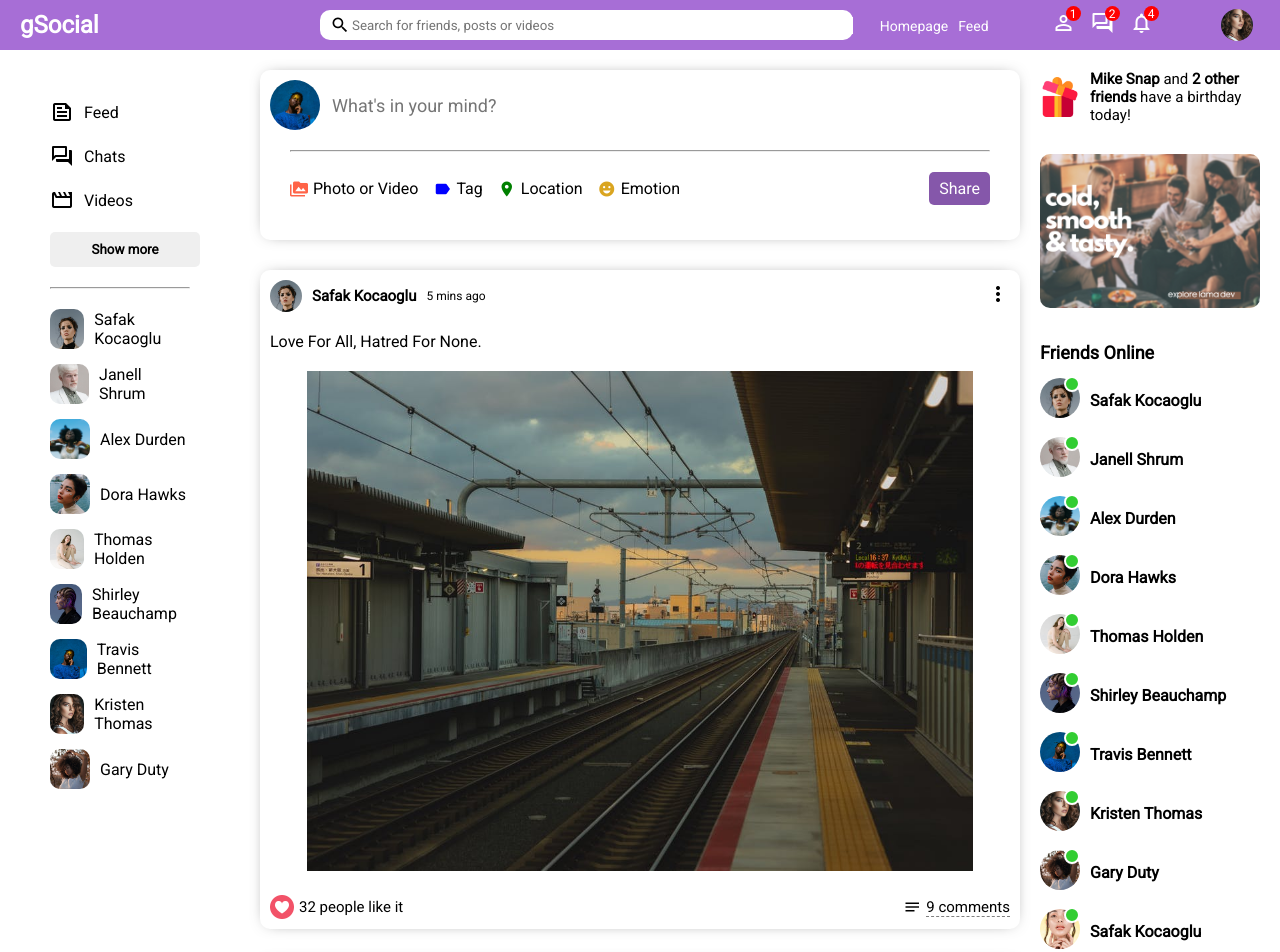
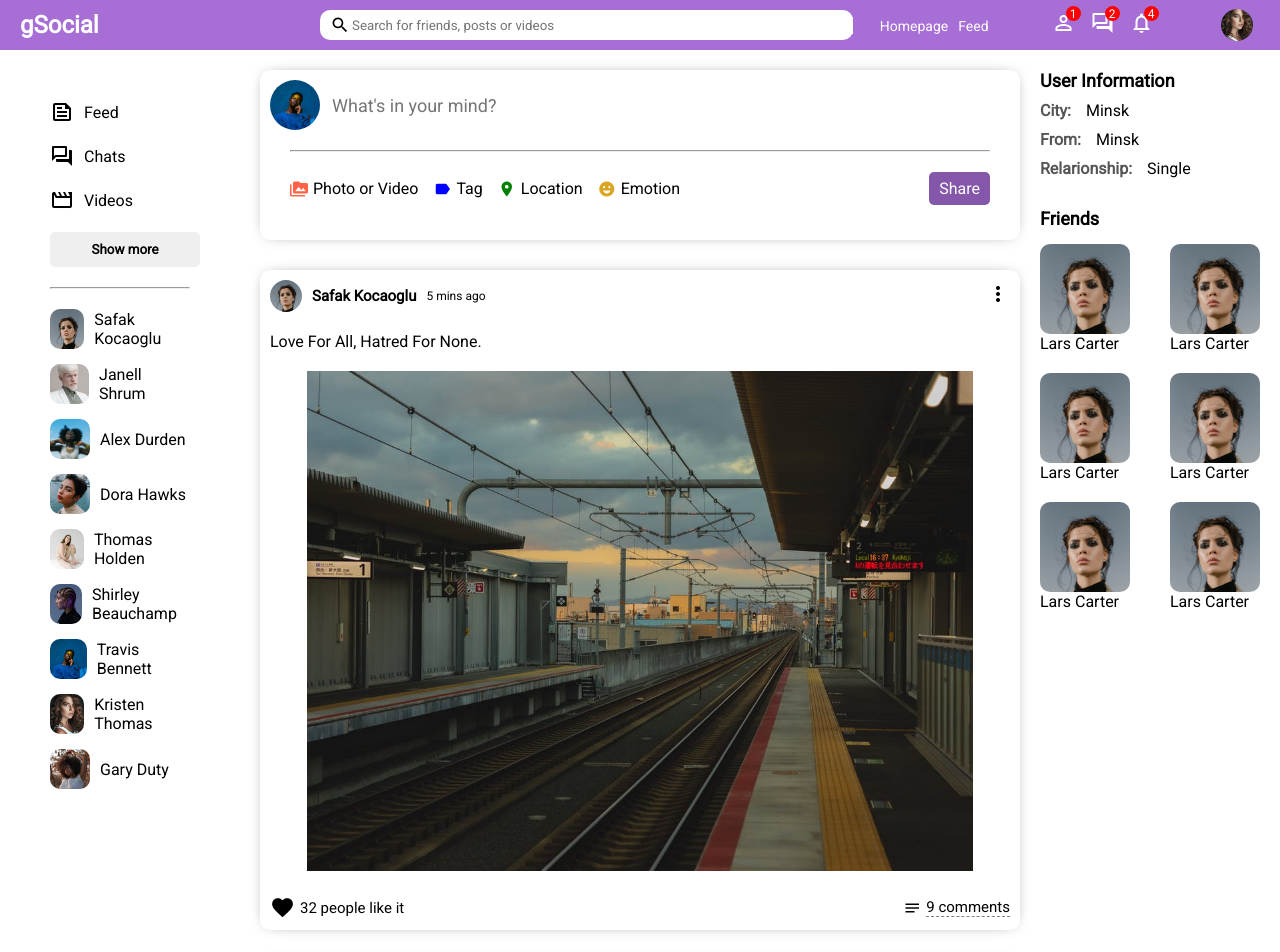
Before and after one commit to georgyshkliaryk/social-network-app, a React (Create React App) app in the folder client/: page / in a window 1280 px wide. Shown: the top 952 px of the page. Built offline with nearby package versions, Linux system fonts and the light colour scheme; the HTML template or start-up script is replaced by a standard one.

Commit message:
profile page

```diff
--- a/client/src/App.js
+++ b/client/src/App.js
@@ -1,11 +1,12 @@
 import "./App.scss";
 import Home from "./pages/home/Home";
+import Profile from "./pages/profile/Profile";
 
 function App() {
   return (
     <div>
       <Home />
-
+      {/* <Profile /> */}
     </div>
   );
 }
--- a/client/src/components/post/Post.jsx
+++ b/client/src/components/post/Post.jsx
@@ -5,11 +5,13 @@ import { useState } from "react";
 function Post({ post }) {
   const [like, setLike] = useState(post.like);
   const [isLiked, setIsLiked] = useState(false);
+  let [color, setColor] = useState(post.like);
 
   const likeHandler = () => {
     setLike(isLiked ? like - 1 : like + 1);
+    setColor(isLiked ? color = "black" : color = "red");
     setIsLiked(!isLiked);
-  }
+  };
   return (
     <div className="post__container">
       <div className="post__wrapper">
@@ -35,7 +37,9 @@ function Post({ post }) {
         </div>
         <div className="post__bottom">
           <div className="post__bottom-left">
-            <img className="like__icon" src="/assets/heart.png" alt="like" onClick={likeHandler}/>
+            <span class="material-icons-outlined like noselect" onClick={likeHandler} style={{color}}>
+              favorite
+            </span>
             <span className="post__like-counter">{like} people like it</span>
           </div>
           <div className="post__bottom-right">
--- a/client/src/components/post/Post.scss
+++ b/client/src/components/post/Post.scss
@@ -85,3 +85,24 @@
     border-bottom: 1px dashed grey;
     font-size: 15px;
 }
+
+.like {
+  cursor: pointer;
+  margin-right: 5px;
+  font-size: 25px;
+}
+
+.like:hover {
+  transform: scale(1.5);
+  color: red;
+}
+
+.noselect {
+  -webkit-touch-callout: none; /* iOS Safari */
+    -webkit-user-select: none; /* Safari */
+     -khtml-user-select: none; /* Konqueror HTML */
+       -moz-user-select: none; /* Old versions of Firefox */
+        -ms-user-select: none; /* Internet Explorer/Edge */
+            user-select: none; /* Non-prefixed version, currently
+                                  supported by Chrome, Edge, Opera and Firefox */
+}
--- a/client/src/components/rightbar/Rightbar.jsx
+++ b/client/src/components/rightbar/Rightbar.jsx
@@ -2,10 +2,10 @@ import "./Rightbar.scss";
 import { Users } from "../../dummyData";
 import OnlineFriends from "../onlineFriends/OnlineFriends";
 
-const Rightbar = () => {
-  return (
-    <div className="rightbar__container">
-      <div className="rightbar__wrapper">
+function Rightbar() {
+  const HomeRightbar = () => {
+    return (
+      <>
         <div className="birthday__container">
           <img
             src="/assets/gift.png"
@@ -19,13 +19,69 @@ const Rightbar = () => {
         <img src="/assets/ad.png" alt="ad" className="rightbar__ad" />
         <h4 className="rightbar__title">Friends Online</h4>
         <ul className="rightbar__friend__list">
-          {Users.map(u => (
+          {Users.map((u) => (
             <OnlineFriends key={u.id} user={u} />
           ))}
         </ul>
+      </>
+    );
+  };
+
+  const ProfileRightbar = () => {
+    return(
+      <>
+        <h4 className="rightbar__profile-title">User Information</h4>
+        <div className="rightbar__info">
+          <div className="rightbar__info-item">
+            <span className="rightbar__info-key">City:</span>
+            <span className="rightbar__info-value">Minsk</span>
+          </div>
+          <div className="rightbar__info-item">
+            <span className="rightbar__info-key">From:</span>
+            <span className="rightbar__info-value">Minsk</span>
+          </div>
+          <div className="rightbar__info-item">
+            <span className="rightbar__info-key">Relarionship:</span>
+            <span className="rightbar__info-value">Single</span>
+          </div>
+        </div>
+        <h4 className="rightbar__title">Friends</h4>
+        <div className="rightbar__followings">
+          <div className="rightbar__following">
+            <img src="/assets/person/1.jpeg" alt="friend" className="rightbar__following-image"/>
+            <span className="rightbar__following-name">Lars Carter</span>
+          </div>
+          <div className="rightbar__following">
+            <img src="/assets/person/1.jpeg" alt="friend" className="rightbar__following-image"/>
+            <span className="rightbar__following-name">Lars Carter</span>
+          </div>
+          <div className="rightbar__following">
+            <img src="/assets/person/1.jpeg" alt="friend" className="rightbar__following-image"/>
+            <span className="rightbar__following-name">Lars Carter</span>
+          </div>
+          <div className="rightbar__following">
+            <img src="/assets/person/1.jpeg" alt="friend" className="rightbar__following-image"/>
+            <span className="rightbar__following-name">Lars Carter</span>
+          </div>
+          <div className="rightbar__following">
+            <img src="/assets/person/1.jpeg" alt="friend" className="rightbar__following-image"/>
+            <span className="rightbar__following-name">Lars Carter</span>
+          </div>
+          <div className="rightbar__following">
+            <img src="/assets/person/1.jpeg" alt="friend" className="rightbar__following-image"/>
+            <span className="rightbar__following-name">Lars Carter</span>
+          </div>
+        </div>
+      </>
+    )
+  }
+  return (
+    <div className="rightbar__container">
+      <div className="rightbar__wrapper">
+        <ProfileRightbar />
       </div>
     </div>
   );
-};
+}
 
 export default Rightbar;
--- a/client/src/components/rightbar/Rightbar.scss
+++ b/client/src/components/rightbar/Rightbar.scss
@@ -70,3 +70,43 @@
   margin-bottom: 15px;
   font-size: 18px;
 }
+
+.rightbar__profile-title {
+  font-size: 18px;
+  font-weight: bold;
+  margin-bottom: 10px;
+}
+
+.rightbar__following-image {
+  width: 90px;
+  height: 90px;
+  object-fit: cover;
+  border-radius: 10px;
+}
+
+.rightbar__info {
+  margin-bottom: 30px;
+}
+
+.rightbar__info-item {
+  margin-bottom: 10px;
+}
+
+.rightbar__info-key {
+  font-weight: bold;
+  margin-right: 15px;
+  color: #555;
+}
+
+.rightbar__followings {
+  display: flex;
+  flex-wrap: wrap;
+  justify-content: space-between;
+}
+
+.rightbar__following {
+  display: flex;
+  flex-direction: column;
+  margin-bottom: 20px;
+  cursor: pointer;
+}
--- /dev/null
+++ b/client/src/pages/profile/Profile.jsx
@@ -0,0 +1,47 @@
+import "./Profile.scss";
+import Feed from "../../components/feed/Feed";
+import Rightbar from "../../components/rightbar/Rightbar";
+import Sidebar from "../../components/sidebar/Sidebar";
+import Topbar from "../../components/topbar/Topbar";
+
+const Profile = () => {
+  return (
+    <>
+      <Topbar />
+      <div className="profile__container">
+        <Sidebar />
+        <div className="profile__right">
+          <div className="profile__right-top">
+            <div className="profile__cover">
+              <img
+                className="profile__cover-image"
+                src="/assets/post/3.jpeg"
+                alt="cover"
+              />
+              <img
+                className="profile__user-image"
+                src="/assets/person/7.jpeg"
+                alt="avatar"
+              />
+            </div>
+            <div className="profile__info">
+              <h4 className="profile__info-name">My Name</h4>
+              <span className="profile__info-desc">
+                Lorem ipsum dolor sit amet consectetur adipisicing elit. Aut
+                facilis fuga provident necessitatibus. Magni distinctio debitis
+                consequatur, veritatis maxime, consequuntur sapiente provident
+                explicabo natus enim quidem pariatur officiis eaque delectus.
+              </span>
+            </div>
+          </div>
+          <div className="profile__right-bottom">
+            <Feed />
+            <Rightbar profile/>
+          </div>
+        </div>
+      </div>
+    </>
+  );
+};
+
+export default Profile;
--- /dev/null
+++ b/client/src/pages/profile/Profile.scss
@@ -0,0 +1,51 @@
+.profile__container {
+    display: flex;
+}
+
+.profile__right {
+    flex: 9;
+}
+
+.profile__right-bottom {
+    display: flex;
+}
+
+.profile__cover {
+    height: 320px;
+    position: relative;
+}
+
+.profile__cover-image {
+    width: 100%;
+    height: 250px;
+    object-fit: cover;
+}
+
+.profile__user-image {
+    width: 150px;
+    height: 150px;
+    border-radius: 50%;
+    object-fit: cover;
+    position: absolute;
+    left: 0;
+    right: 0;
+    margin: auto;
+    top: 150px;
+    border: 3px solid white;
+}
+
+.profile__info {
+    display: flex;
+    flex-direction: column;
+    align-items: center;
+    justify-content: center;
+}
+
+.profile__info-name {
+    font-size: 24px;
+}
+
+.profile__info-desc {
+    padding: 25px;
+    text-align: center;
+}
```
